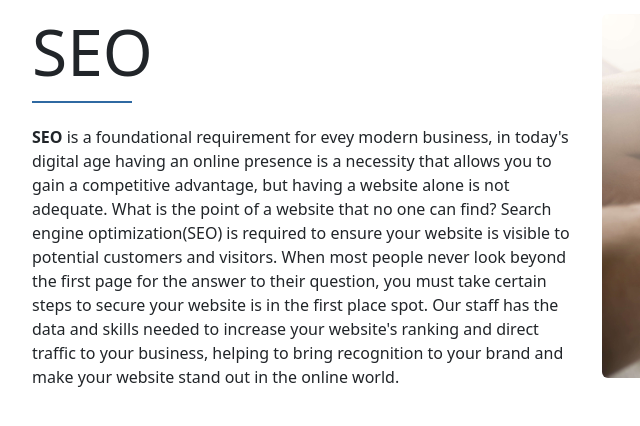
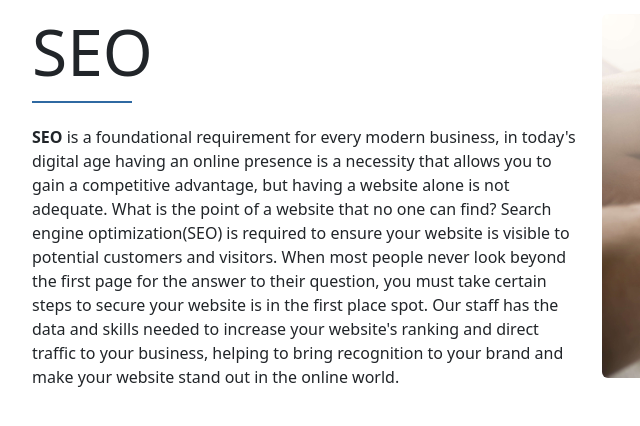
Before and after one commit to LiquidLeads/Bootstrap-Liquid, a plain HTML site: page seo.html in a window 1280 px wide. Shown: the part 986-1412 px from the top of the page, 50-690 px from the left. Drawn offline with nearby package versions, Linux system fonts and the light colour scheme.

Commit message:
grammar fix on seo page
Signed-off-by: PatriotsForLife <mayowaogunbowale@gmail.com>

```diff
--- a/seo.html
+++ b/seo.html
@@ -127,7 +127,7 @@ href="https://cdnjs.cloudflare.com/ajax/libs/font-awesome/6.4.0/css/all.min.css"
 				<br>
 				<!-- <br> -->
 				<p class="text-start">
-					<b>SEO</b> is a foundational requirement for evey modern business, in today's digital age having an online presence is a necessity that allows you to gain a competitive advantage, but having a website alone is not adequate. What is the point of a website that no one can find? Search engine optimization(SEO) is required to ensure your website is visible to potential customers and visitors. When most people never look beyond the first page for the answer to their question, you must take certain steps to secure your website is in the first place spot. Our staff has the data and skills needed to increase your website's ranking and direct traffic to your business, helping to bring recognition to your brand and make your website stand out in the online world.
+					<b>SEO</b> is a foundational requirement for every modern business, in today's digital age having an online presence is a necessity that allows you to gain a competitive advantage, but having a website alone is not adequate. What is the point of a website that no one can find? Search engine optimization(SEO) is required to ensure your website is visible to potential customers and visitors. When most people never look beyond the first page for the answer to their question, you must take certain steps to secure your website is in the first place spot. Our staff has the data and skills needed to increase your website's ranking and direct traffic to your business, helping to bring recognition to your brand and make your website stand out in the online world.
 				</p>
 				<br />
 				<div class="d-grid  col-6 mx-auto mb-4 text-start">
```
